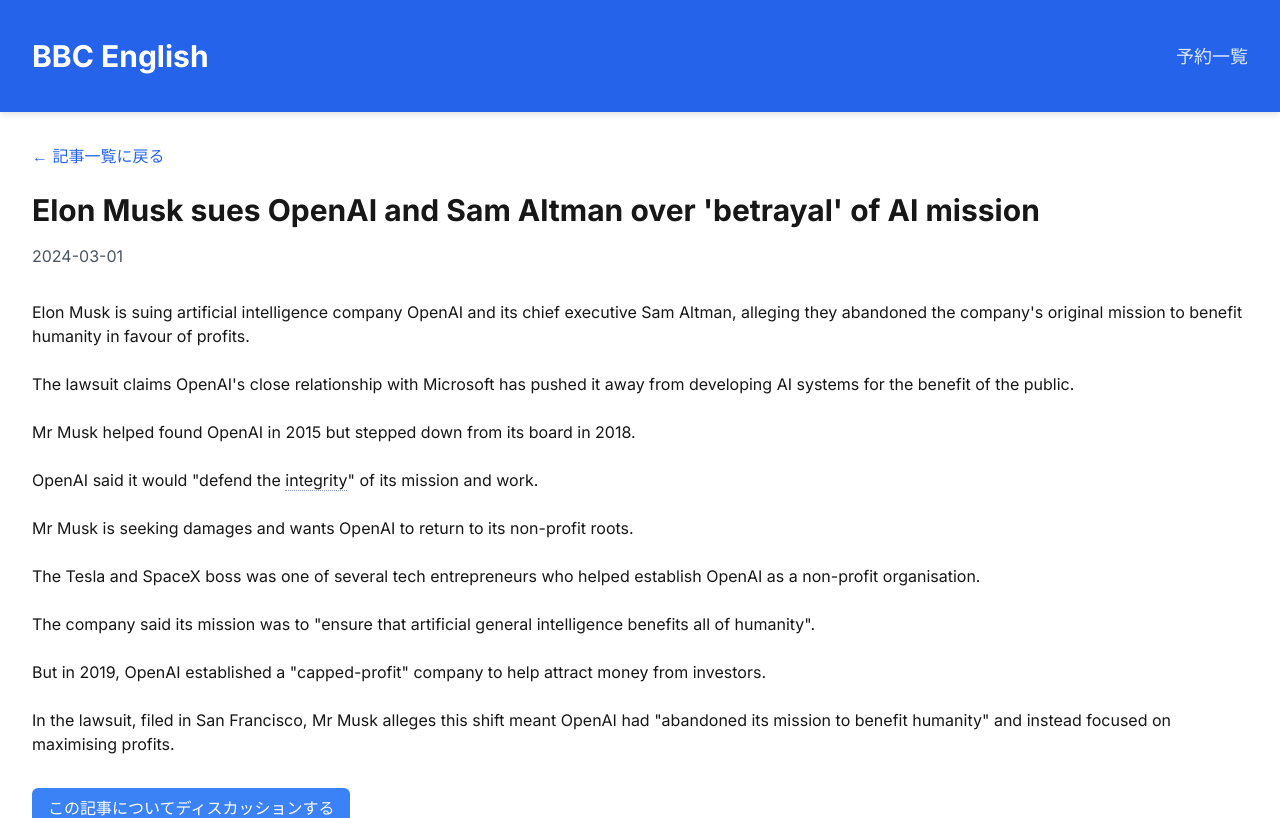
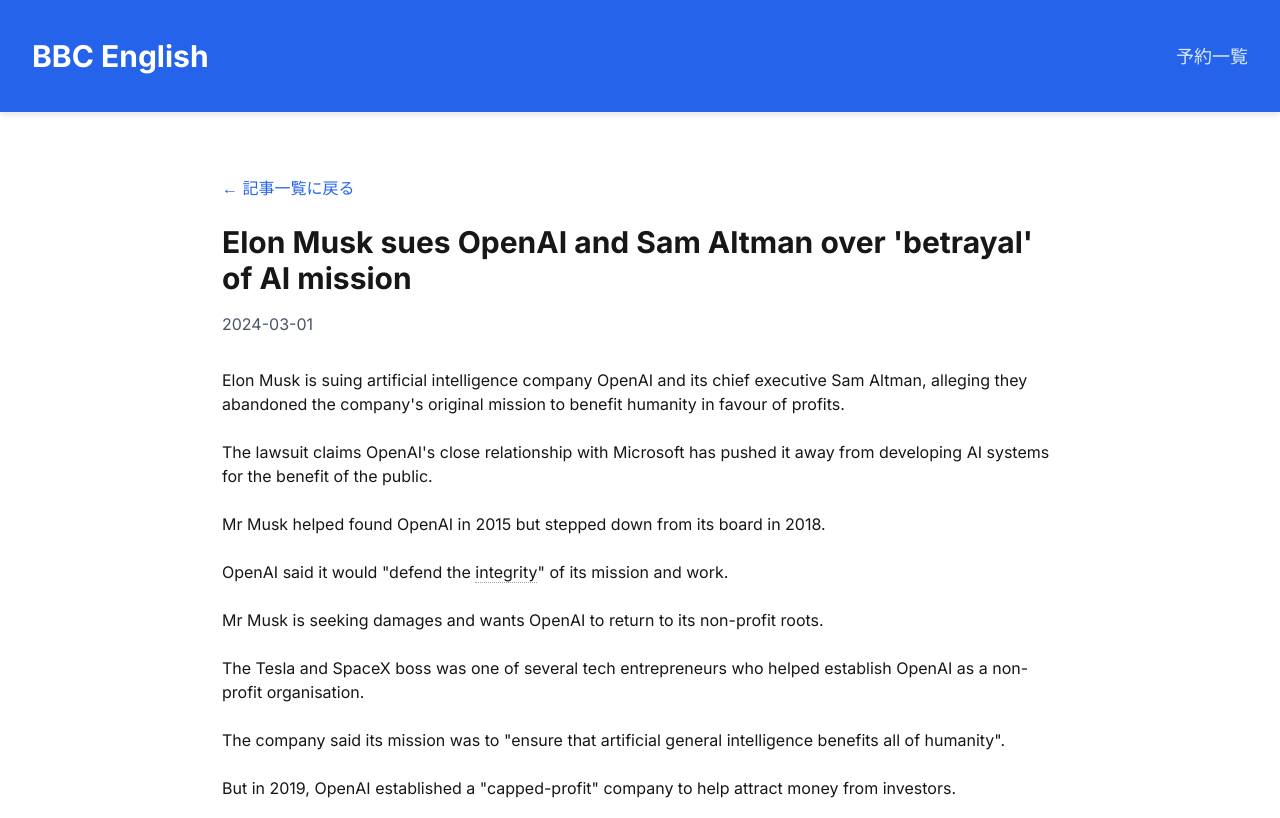
Before and after one commit to Daicheeeeese/20250222_practice, a Next.js app: page /articles/1 in a window 1280 px wide. Shown: the top 818 px of the page. Built offline with nearby package versions, Linux system fonts and the light colour scheme.

Commit message:
Update: 記事ページのマージンを拡大

```diff
--- a/app/articles/[id]/page.tsx
+++ b/app/articles/[id]/page.tsx
@@ -30,6 +30,7 @@
   };
 
   return (
+    <main className="article-container">
       <div className="container mx-auto px-4 py-8">
         <Link
           href="/"
@@ -47,5 +48,6 @@
 
         <DiscussionRequest />
       </div>
+    </main>
   )
 }
--- a/app/globals.css
+++ b/app/globals.css
@@ -6,6 +6,7 @@
   --background: #ffffff;
   --foreground: #171717;
   --page-width: min(1280px, 100% - 4rem);  /* ページの最大幅を設定 */
+  --article-width: min(900px, 100% - 8rem);  /* 記事ページ用の幅を追加 */
 }
 
 @media (prefers-color-scheme: dark) {
@@ -36,6 +37,14 @@
 /* コンテナのスタイル */
 .container {
   width: var(--page-width);
+  margin-left: auto;
+  margin-right: auto;
+  padding: 2rem 0;
+}
+
+/* 記事ページ用のコンテナスタイル */
+.article-container {
+  width: var(--article-width);
   margin-left: auto;
   margin-right: auto;
   padding: 2rem 0;
```
Lines whose indentation alone changed are shown as unchanged.
